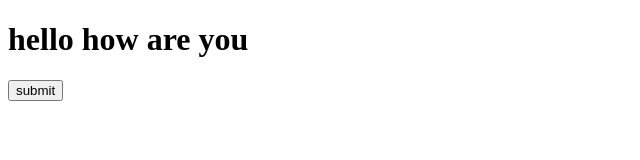
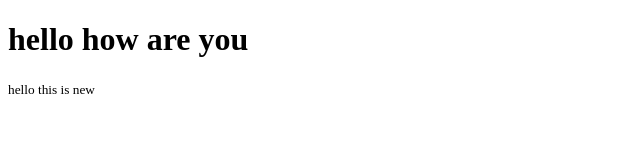
Before and after one commit to mahroofalip/datewithgit-sample, a plain HTML site: page index.html in a window 1280 px wide. Shown: the full height of the page, 0-640 px from the left. Drawn offline with Linux system fonts and the light colour scheme.

Commit message:
hello new

```diff
--- a/index.html
+++ b/index.html
@@ -10,7 +10,7 @@
 
 <body>
     <h1>hello how are you</h1>
-    <button>submit</button>
+  <small>hello this is new </small>
 </body>
 
 </html>
```
